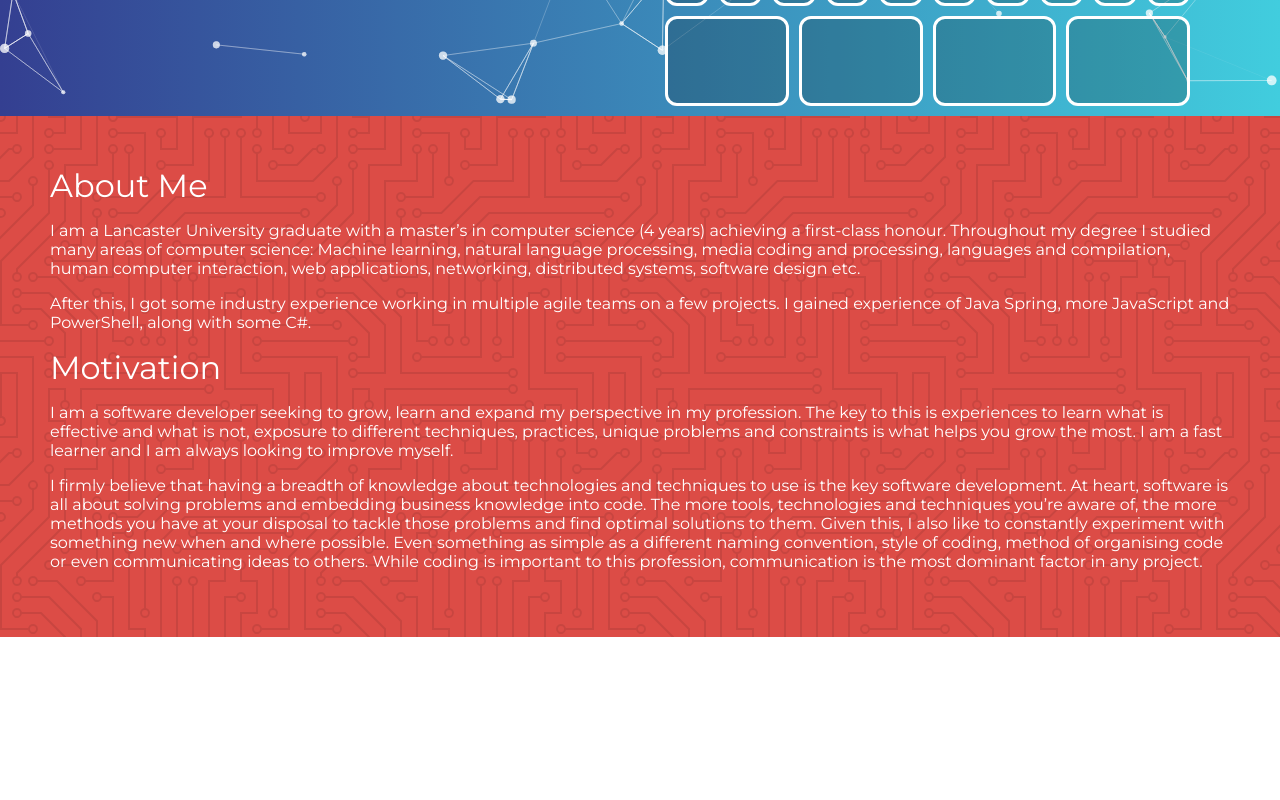
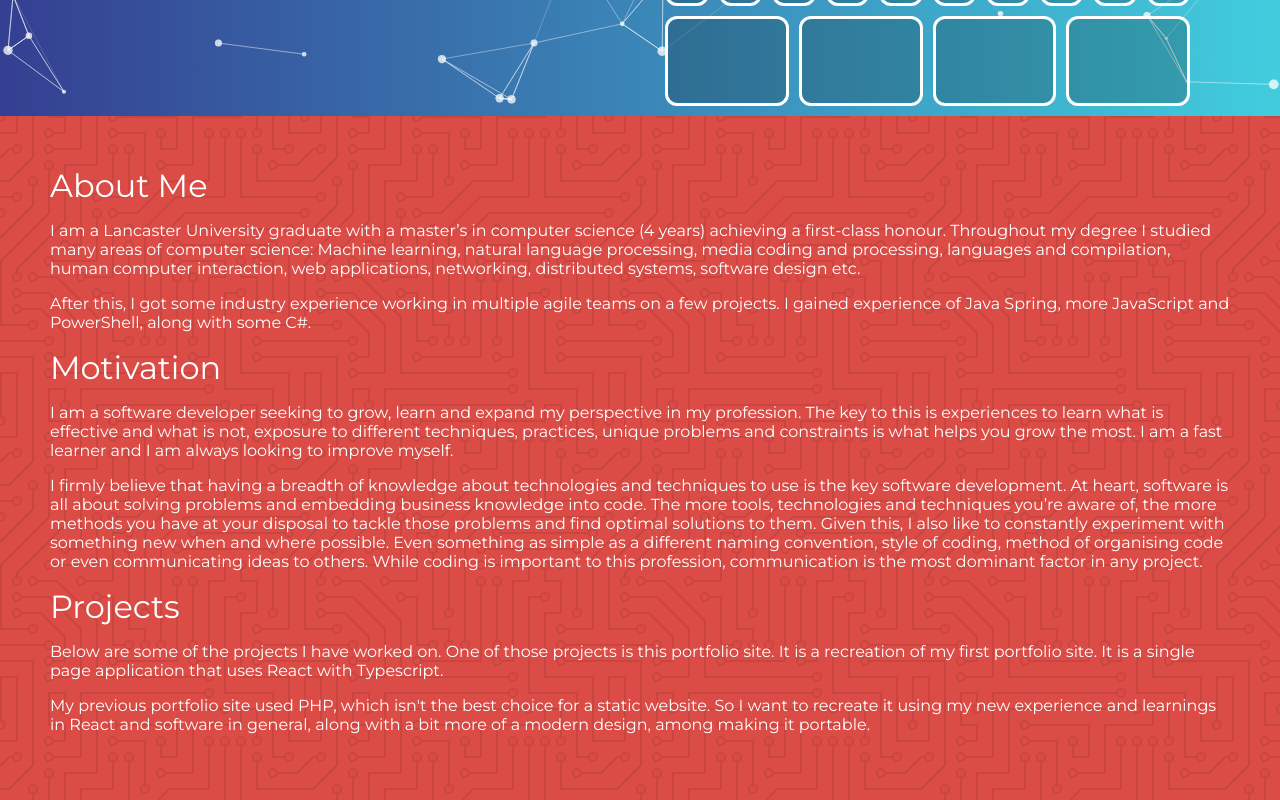
Before and after one commit to dominicwild/portfolioV2, a React (Create React App) app in the folder portfolio/: page / in a window 1280 px wide. Shown: the part 692-1492 px from the top of the page. Before the commit the page ends 1329 px from the top, so only its background shows below. Built offline with nearby package versions, Linux system fonts and the light colour scheme; some icons are missing.

Commit message:
Adding projects content

```diff
--- a/portfolio/src/components/MainContent/MainContent.scss
+++ b/portfolio/src/components/MainContent/MainContent.scss
@@ -13,7 +13,8 @@
     margin: 0;
   }
 
-  h1, p {
+  h1,
+  p {
     position: relative;
     z-index: 1;
   }
--- a/portfolio/src/components/MainContent/MainContentData.ts
+++ b/portfolio/src/components/MainContent/MainContentData.ts
@@ -1,4 +1,4 @@
-const NEW_LINE = "{newLine}"
+const NEW_LINE = "{newLine}";
 
 const mainContentDataRaw = [
   {
@@ -29,13 +29,24 @@ const mainContentDataRaw = [
         communication is the most dominant factor in any project.
         `,
   },
+  {
+    title: "Projects",
+    description: `
+        Below are some of the projects I have worked on. One of those projects is this portfolio site. It is a recreation of
+        my first portfolio site. It is a single page application that uses React with Typescript.
+        ${NEW_LINE}
+        My previous portfolio site used PHP, which isn't the best choice for a static website. So I want to recreate it using
+        my new experience and learnings in React and software in general, along with a bit more of a modern design, among making
+        it portable.
+    `,
+  },
 ];
 
-const mainContentData = mainContentDataRaw.map(({title, description}) => {
-    return {
-        title,
-        description: description.split(NEW_LINE),
-    };
+const mainContentData = mainContentDataRaw.map(({ title, description }) => {
+  return {
+    title,
+    description: description.split(NEW_LINE),
+  };
 });
 
 export default mainContentData;
```
